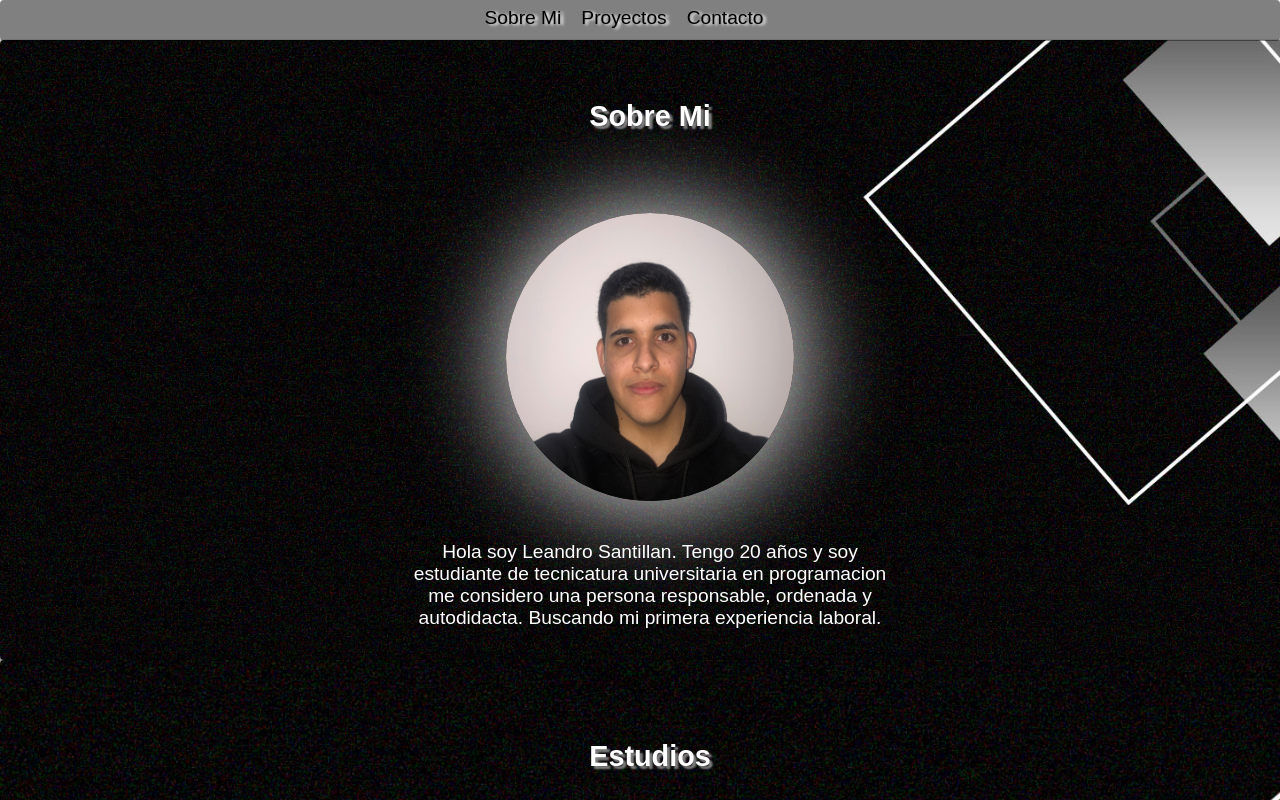
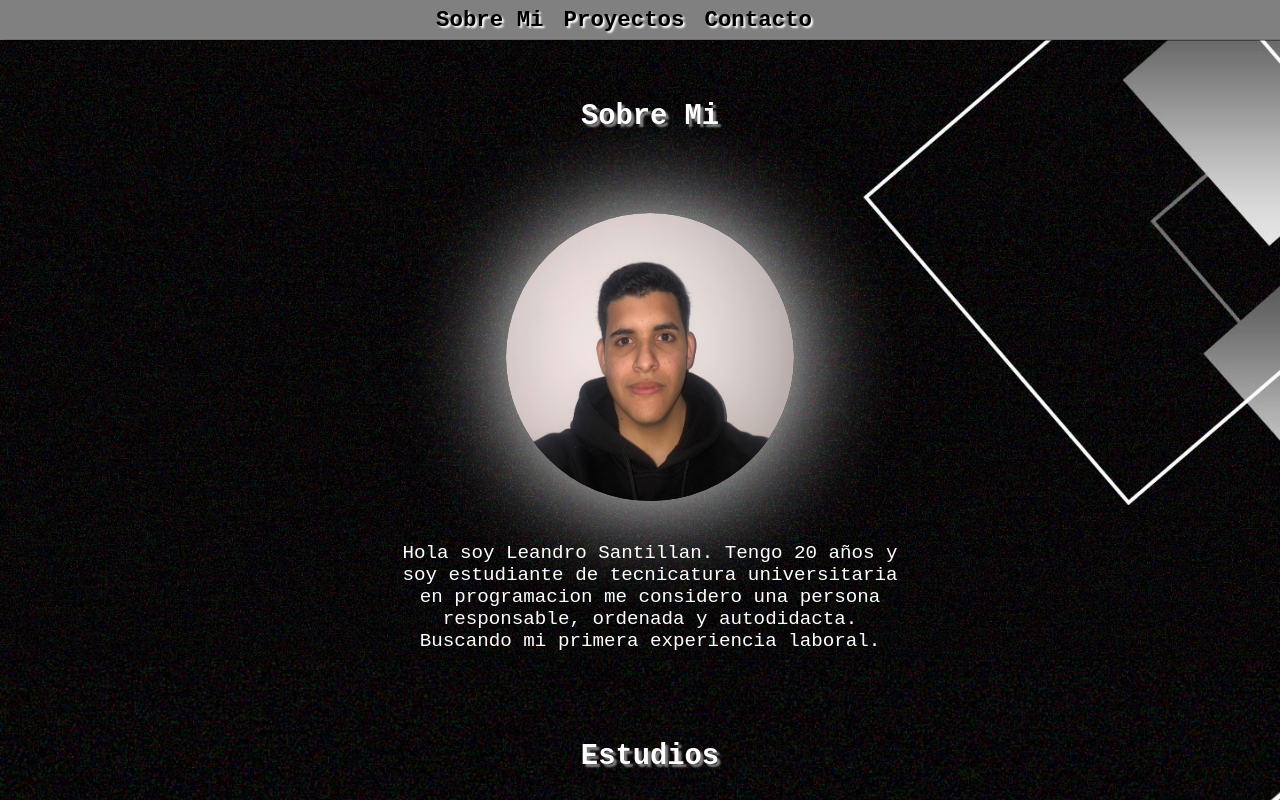
Before and after one commit to Leandr0Dev/leandr0dev.github.io, a plain HTML site: page index.html in a window 1280 px wide. Shown: the top 800 px of the page. Drawn offline with Linux system fonts and the light colour scheme.

Commit message:
Commit Para Generar Conflicto En El Siguinte

```diff
--- a/estilo.css
+++ b/estilo.css
@@ -10,14 +10,13 @@ html{
 }
 
 body{
-    font-family: sans-serif;
+    font-family:'Courier New', Courier, monospace;
     font-size: 1.2rem;
     min-height: 100%;
 }
 
 .grid-container > * {
     box-shadow: -1px 1px 7px 0px rgba(0, 0, 0, 0.75);
-    border-radius: 4px;
     text-align: center;
 }
 
@@ -46,8 +45,10 @@ body{
     display: flex;
     margin-right: 2rem;
     list-style: none;
-    text-shadow: white 3px 1px 3px;
+    text-shadow: white 2px 2px 2px;
     margin-top: 7px;
+    font-size: 1.4rem;
+    font-weight: 600;
 }
 
 .nav-li-a{
@@ -143,7 +144,7 @@ body{
 /* INICIO PROYECTOS */
 .section4{
     grid-area: section4;
-    background-color:darkkhaki;
+    background-image: url(Fondo.jpg);
     background-size: cover;
     display: flex;
     flex-direction: column;
```
